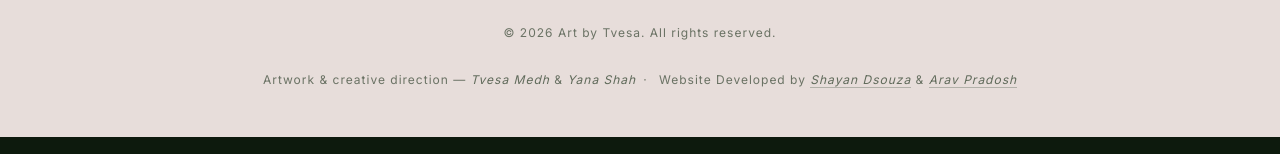
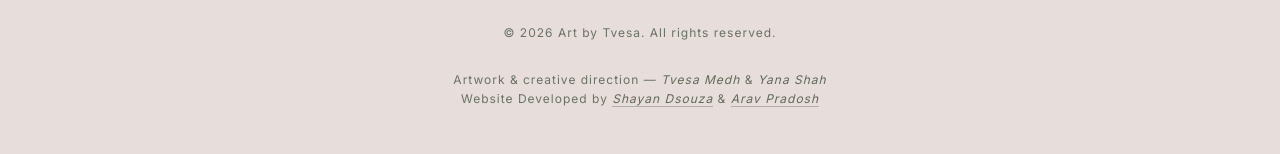
Before and after one commit to ShayanDsouza/Art_by_tvesa, a React (Vite) app: page /collection in a window 1280 px wide. Shown: the part 996-1150 px from the top of the page. Built offline with nearby package versions, Linux system fonts and the light colour scheme; no server answers; the database is empty.

Commit message:
Split footer credits onto two lines

```diff
--- a/src/components/Footer.jsx
+++ b/src/components/Footer.jsx
@@ -14,7 +14,7 @@ export default function Footer() {
         <p>&copy; {new Date().getFullYear()} Art by Tvesa. All rights reserved.</p>
         <p className="footer-credits">
           Artwork &amp; creative direction — <span>Tvesa Medh</span> &amp; <span>Yana Shah</span>
-          &ensp;·&ensp;
+          <br />
           Website Developed by{' '}
           <a href="mailto:dsouza.shayan@gmail.com" className="footer-credit-link">Shayan Dsouza</a>
           {' '}&amp;{' '}
```
